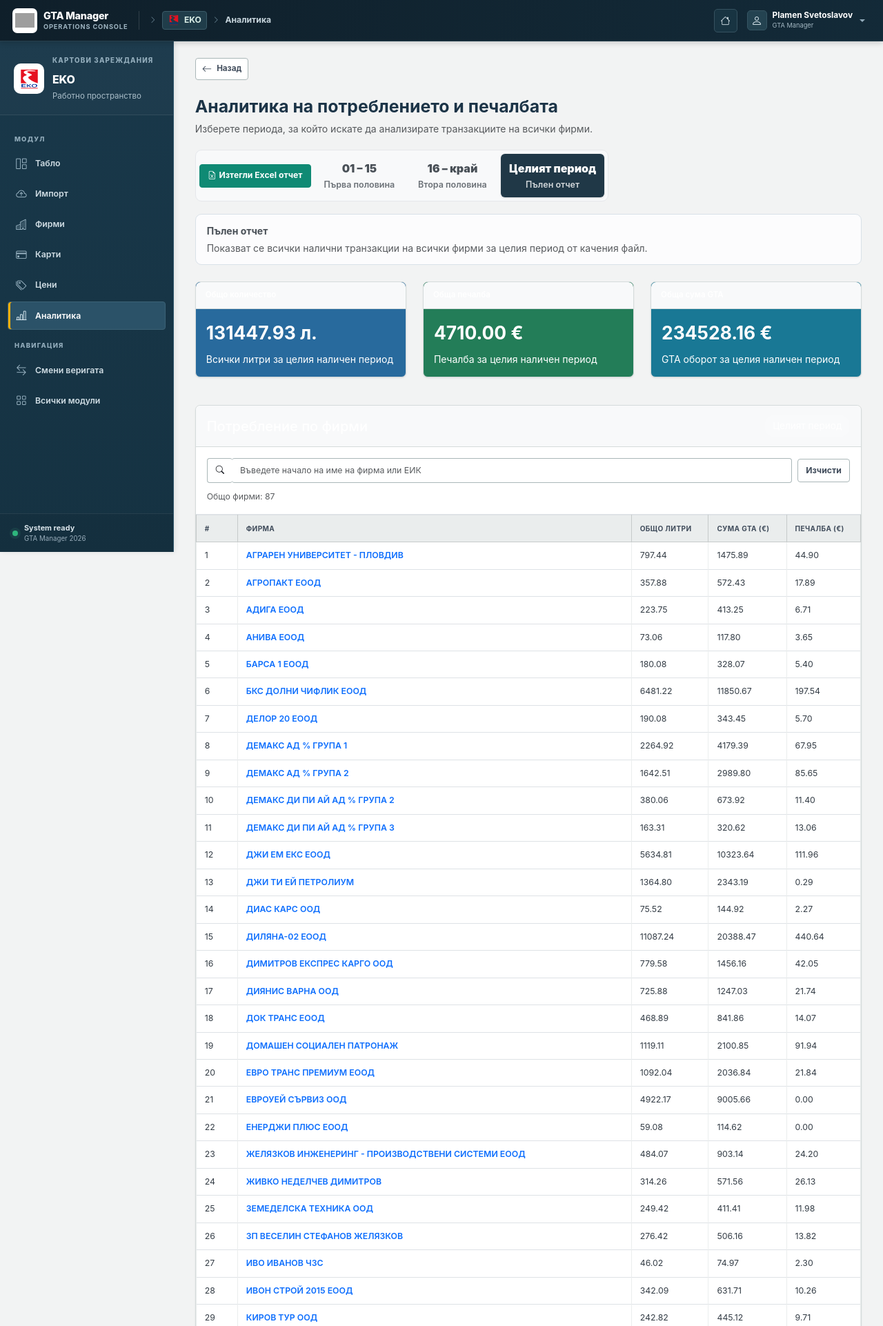
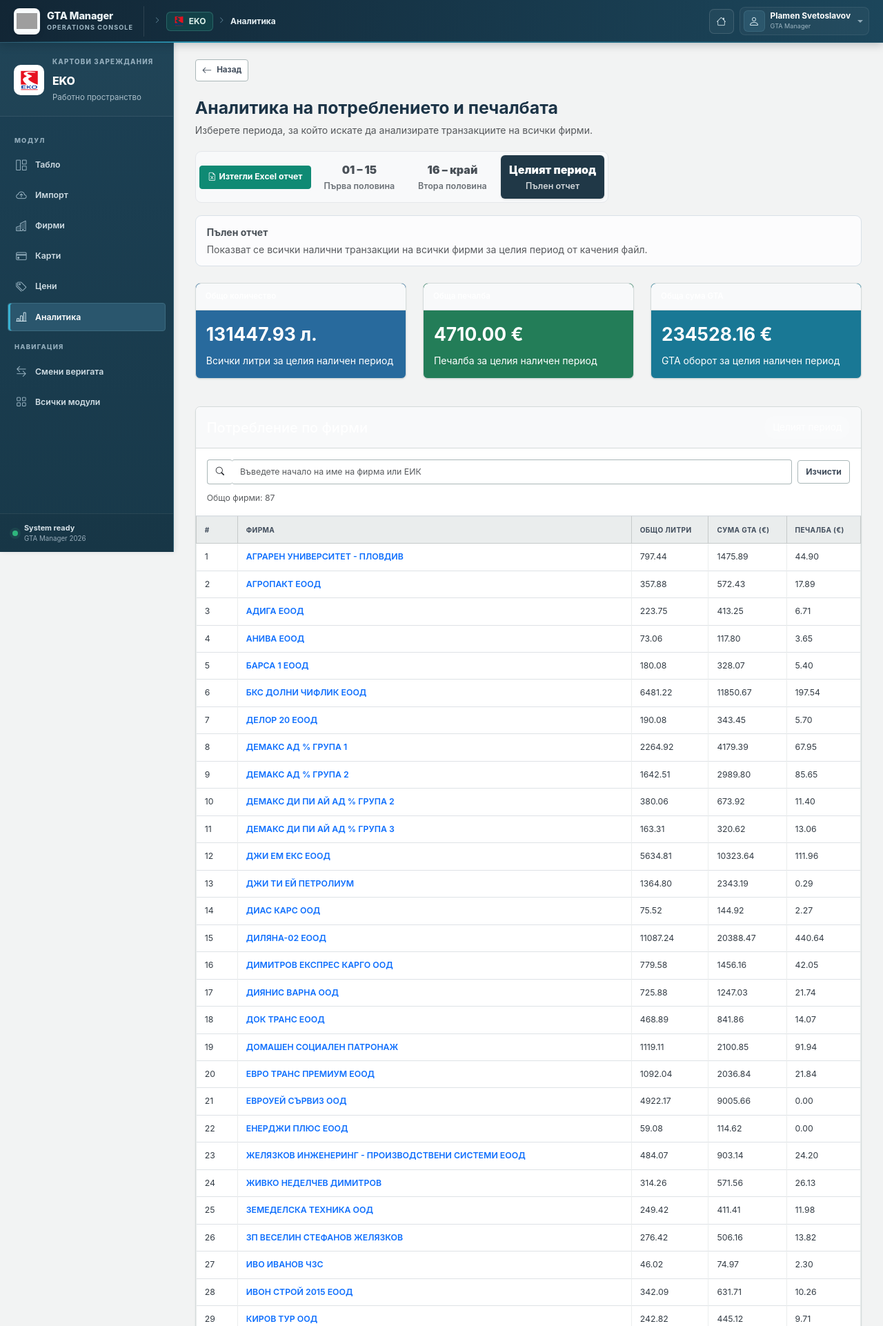
Before and after one commit to plamensve/eko_users, a Django app: page /analytics/ in a window 1280 px wide. Shown: the top 1922 px of the page at 69% size. Run offline with Django 5.2, Linux system fonts and the light colour scheme; a user stored in the database is signed in; data comes from the database, SQL or seed files in the repository; some libraries are stand-ins or nearby versions; grey boxes are pictures that could not be loaded.

Commit message:
Refine premium top navigation design

```diff
--- a/static/css/app.css
+++ b/static/css/app.css
@@ -1572,3 +1572,175 @@
     padding-top:14px!important;
   }
 }
+
+
+/* =========================================================
+   Premium top navigation refinement
+   ========================================================= */
+:root{
+  --app-header-height:62px;
+  --nav-top:#122635;
+  --nav-mid:#17384b;
+  --nav-end:#1c465b;
+  --nav-line:#2f5b70;
+  --nav-accent:#2aa7c8;
+  --nav-text:#edf5f8;
+  --nav-muted:#9fb7c4;
+}
+
+.app-topbar{
+  position:fixed!important;
+  isolation:isolate;
+  height:var(--app-header-height)!important;
+  padding:0 20px!important;
+  background:
+    linear-gradient(100deg,var(--nav-top) 0%,var(--nav-mid) 56%,var(--nav-end) 100%)!important;
+  border-bottom:1px solid var(--nav-line)!important;
+  box-shadow:0 3px 12px rgba(5,18,27,.22)!important;
+}
+.app-topbar::after{
+  content:"";
+  position:absolute;
+  z-index:-1;
+  left:0;
+  right:0;
+  bottom:-1px;
+  height:2px;
+  background:linear-gradient(90deg,transparent 0%,rgba(42,167,200,.78) 22%,rgba(42,167,200,.3) 72%,transparent 100%);
+  pointer-events:none;
+}
+.app-topbar-left{gap:14px!important}
+.app-topbar-brand{
+  gap:10px!important;
+  min-height:44px;
+  padding-right:15px;
+  border-right:1px solid rgba(255,255,255,.11);
+}
+.app-topbar .brand-mark{
+  width:38px!important;
+  height:38px!important;
+  flex-basis:38px!important;
+  padding:3px!important;
+  border-radius:8px!important;
+  background:#f8fbfc!important;
+  border:1px solid rgba(255,255,255,.24)!important;
+  box-shadow:0 2px 7px rgba(3,15,23,.16)!important;
+}
+.app-brand-copy strong{
+  color:var(--nav-text)!important;
+  font-size:.91rem!important;
+  letter-spacing:-.01em!important;
+}
+.app-brand-copy small{
+  margin-top:4px!important;
+  color:var(--nav-muted)!important;
+  font-size:.57rem!important;
+  font-weight:750!important;
+  letter-spacing:.12em!important;
+}
+
+.app-topbar-context{
+  gap:8px!important;
+  padding:0!important;
+  border-left:0!important;
+  color:#d9e7ed!important;
+  font-size:.75rem!important;
+  font-weight:650!important;
+}
+.app-topbar-context .bi-chevron-right{
+  color:#6f96a9!important;
+  font-size:.6rem!important;
+}
+.app-topbar-context>span:last-child{
+  color:#e4eef2!important;
+}
+.app-context-badge{
+  display:inline-flex!important;
+  align-items:center!important;
+  gap:6px!important;
+  min-height:28px;
+  padding:4px 9px!important;
+  border-radius:6px!important;
+  color:#dcf0ea!important;
+  background:rgba(16,106,95,.34)!important;
+  border:1px solid rgba(92,178,164,.32)!important;
+  box-shadow:inset 0 1px rgba(255,255,255,.035)!important;
+}
+.app-context-badge img{
+  width:17px!important;
+  height:17px!important;
+}
+
+.app-topbar-actions{gap:8px!important}
+.app-topbar-icon,
+.app-sidebar-toggle{
+  width:36px!important;
+  height:36px!important;
+  border-radius:7px!important;
+  color:#d7e7ed!important;
+  background:rgba(255,255,255,.045)!important;
+  border:1px solid rgba(255,255,255,.13)!important;
+  box-shadow:inset 0 1px rgba(255,255,255,.025)!important;
+}
+.app-topbar-icon:hover,
+.app-sidebar-toggle:hover{
+  color:#fff!important;
+  background:rgba(255,255,255,.10)!important;
+  border-color:rgba(255,255,255,.24)!important;
+}
+
+.app-user-menu{
+  min-height:40px!important;
+  gap:8px!important;
+  padding:4px 8px 4px 5px!important;
+  border-radius:8px!important;
+  color:var(--nav-text)!important;
+  background:rgba(255,255,255,.035)!important;
+  border:1px solid rgba(255,255,255,.08)!important;
+}
+.app-user-menu:hover,
+.app-user-menu[aria-expanded=true]{
+  color:#fff!important;
+  background:rgba(255,255,255,.085)!important;
+  border-color:rgba(255,255,255,.17)!important;
+}
+.app-user-avatar{
+  width:31px!important;
+  height:31px!important;
+  border-radius:6px!important;
+  color:#d8e9f0!important;
+  background:rgba(78,143,169,.22)!important;
+  border:1px solid rgba(133,187,207,.16)!important;
+}
+.app-user-copy strong{
+  color:#fff!important;
+  font-size:.74rem!important;
+  font-weight:700!important;
+}
+.app-user-copy small{
+  margin-top:3px!important;
+  color:#9db5c2!important;
+  font-size:.57rem!important;
+}
+.app-user-menu::after{color:#8faab8!important}
+
+/* A lighter sidebar reinforces hierarchy between global and local navigation. */
+.app-sidebar,
+.app-mode-tasks .tasks-sidebar{
+  background:linear-gradient(180deg,#1c4054 0%,#18394a 100%)!important;
+  border-right-color:#376174!important;
+}
+.app-sidebar-nav a.active,
+.app-mode-tasks .tasks-sidebar-nav a.active{
+  background:#2a566d!important;
+  border-color:#3c6a7f!important;
+  box-shadow:inset 3px 0 #38b2d2!important;
+}
+
+@media(max-width:767.98px){
+  .app-topbar{padding:0 12px!important}
+  .app-topbar-brand{
+    padding-right:10px;
+    border-right:0;
+  }
+}
```
